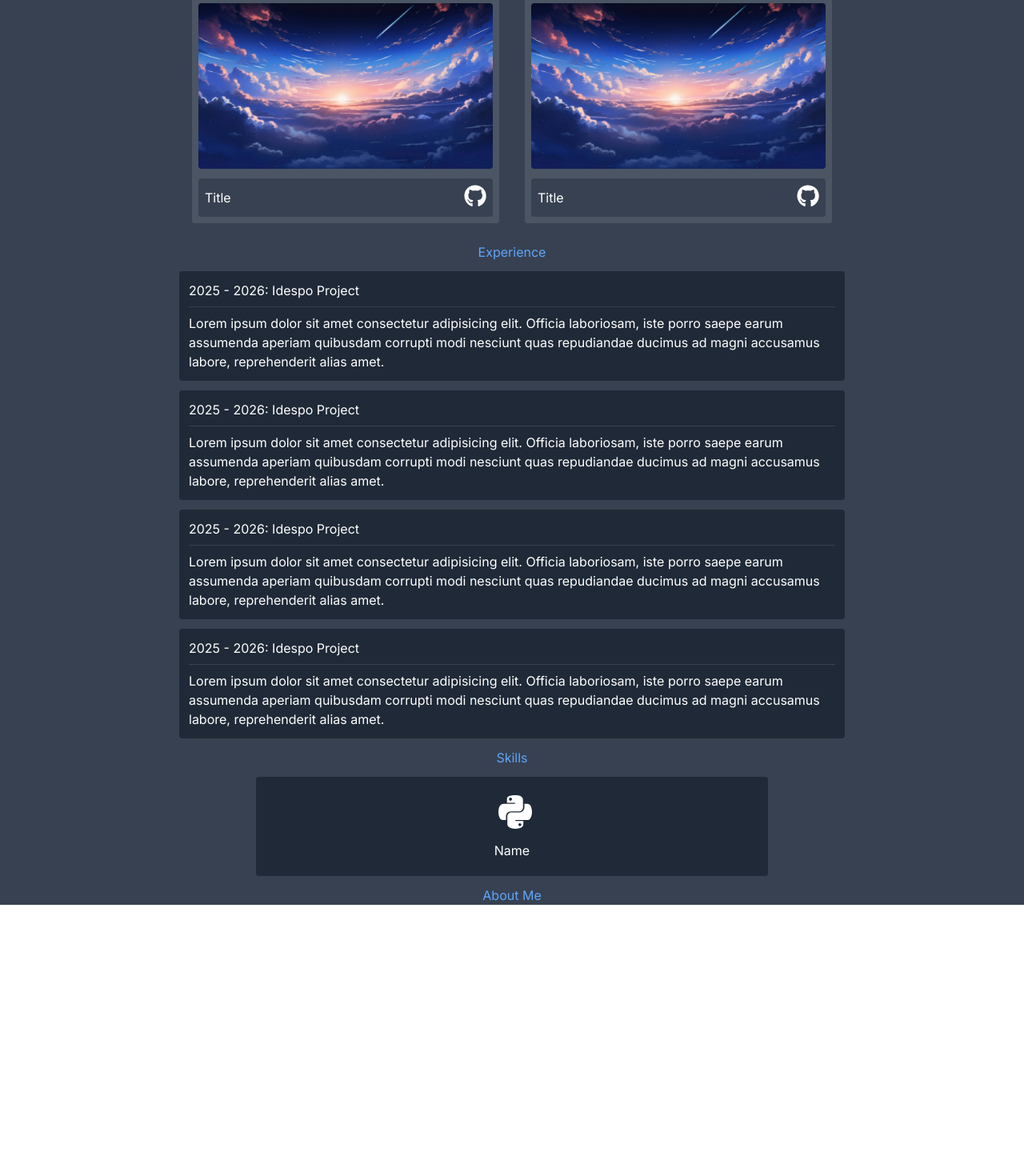
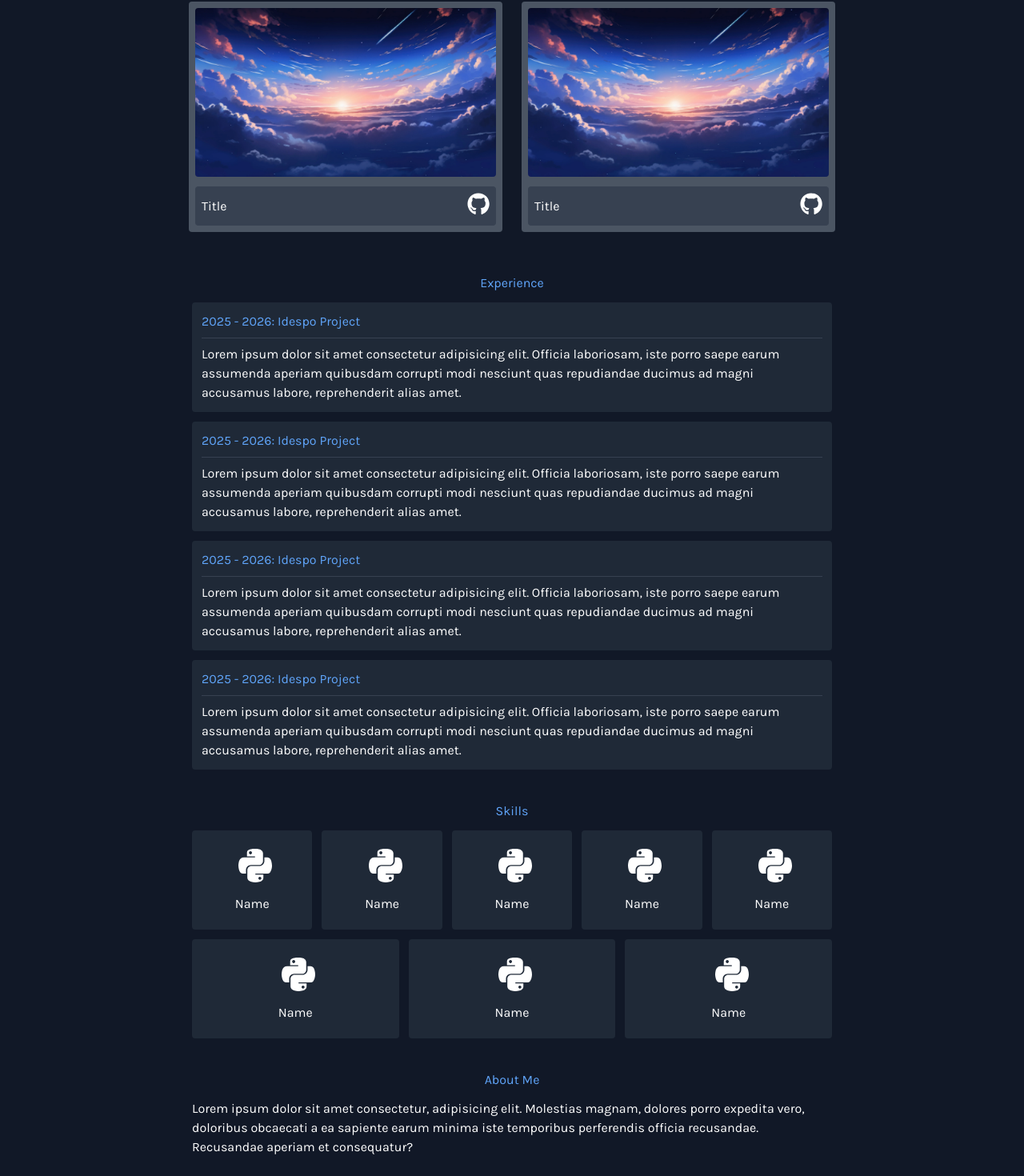
Before and after one commit to John-Chinchilla/MyPage, a Next.js app: page / in a window 1280 px wide. Shown: the part 455-1925 px from the top of the page at 80% size. Before the commit the page ends 1598 px from the top, so only its background shows below. Built offline with nearby package versions, Linux system fonts and the light colour scheme.

Commit message:
AboutMe and Title Components

```diff
--- /dev/null
+++ b/src/app/components/AboutMe/index.jsx
@@ -0,0 +1,9 @@
+
+export default function AboutMe({ }) {
+  return (
+    <section className="pb-10 mt-10">
+      <h3 className='text-blue-400 my-3 text-center'> About Me </h3>
+      <p className="w-[65vw] m-auto px-4"> Lorem ipsum dolor sit amet consectetur, adipisicing elit. Molestias magnam, dolores porro expedita vero, doloribus obcaecati a ea sapiente earum minima iste temporibus perferendis officia recusandae. Recusandae aperiam et consequatur? </p>
+    </section>
+  )
+}
--- /dev/null
+++ b/src/app/components/ExperienceBag/index.jsx
@@ -0,0 +1,15 @@
+import ExperienceCard from "../ExperienceCard";
+
+export default function ExperienceBag({ }) {
+    return (
+        <section>
+          <h3 className='mb-3 mt-10 text-blue-400 text-center'> Experience </h3>
+          <div className='max-w-[65vw] m-auto grid gap-3'>
+            <ExperienceCard />
+            <ExperienceCard />
+            <ExperienceCard />
+            <ExperienceCard />
+          </div>
+        </section>
+    )
+}
--- a/src/app/components/ExperienceCard/index.jsx
+++ b/src/app/components/ExperienceCard/index.jsx
@@ -1,8 +1,8 @@
 
 export default function ExperienceCard({ }) {
     return (
-        <div className='bg-gray-800 p-3 rounded'>
-            <h5> 2025 - 2026: Idespo Project </h5>
+        <div className='bg-gray-800 p-3 mx-4 rounded'>
+            <h5 className="text-blue-400"> 2025 - 2026: Idespo Project </h5>
             <hr className='border-gray-700 my-2' />
             <p>
                 Lorem ipsum dolor sit amet consectetur adipisicing elit. Officia laboriosam, iste porro saepe earum assumenda aperiam quibusdam corrupti modi nesciunt quas repudiandae ducimus ad magni accusamus labore, reprehenderit alias amet.
--- a/src/app/components/ProjectCard/index.jsx
+++ b/src/app/components/ProjectCard/index.jsx
@@ -4,7 +4,7 @@ import Image from "next/image";
 
 export default function ProjectCard({ }) {
     return (
-        <div className="bg-gray-600 w-[30vw] bg-gray-500 p-2 rounded m-3">
+        <div className="bg-gray-600 w-[30vw] bg-gray-500 p-2 rounded m-3 grow">
             <Image src="/images/img1.jpg" width={3840} height={2160} className="rounded" />
             <div className="flex justify-between items-center px-2 bg-gray-700 mt-3 rounded">
                 <h5>
--- /dev/null
+++ b/src/app/components/ProjectsBag/index.jsx
@@ -0,0 +1,15 @@
+import ProjectCard from "../ProjectCard";
+
+export default function ProjectsBag({ }) {
+    return (
+        <section className="text-center">
+            <h3 className="my-3 text-blue-400"> My Projects </h3>
+            <div className="flex flex-wrap justify-around m-auto max-w-[65vw] rounded">
+                <ProjectCard />
+                <ProjectCard />
+                <ProjectCard />
+                <ProjectCard />
+            </div>
+        </section>
+    )
+}
--- a/src/app/components/SkillCard/index.jsx
+++ b/src/app/components/SkillCard/index.jsx
@@ -3,12 +3,9 @@ import { FontAwesomeIcon } from "@fortawesome/react-fontawesome";
 
 export default function SkillCard({ }) {
     return (
-        <div className='w-[65vw] m-auto flex gap-3 justify-around'>
-            <div className='bg-gray-800 w-[40rem] p-5 rounded flex gap-3 grid justify-center'>
-                {/* <Image src={"/images/img1.jpg"} width={3840} height={2160} /> */}
-                <FontAwesomeIcon icon={faPython} className='w-[3rem] h-[3rem] ml-2' />
-                <h5> Name </h5>
-            </div>
+        <div className='bg-gray-800 w-[8rem] p-5 rounded flex gap-3 grid justify-center grow'>
+            <FontAwesomeIcon icon={faPython} className='w-[3rem] h-[3rem] ml-2' />
+            <h5> Name </h5>
         </div>
     )
 }
--- /dev/null
+++ b/src/app/components/SkillsBag/index.jsx
@@ -0,0 +1,19 @@
+import SkillCard from "../SkillCard";
+
+export default function SkillsBag({ }) {
+  return (
+    <section className='text-center'>
+      <h3 className='mb-3 mt-10 text-blue-400'> Skills </h3>
+      <div className='max-w-[65vw] m-auto flex flex-wrap gap-3 px-4'>
+        <SkillCard />
+        <SkillCard />
+        <SkillCard />
+        <SkillCard />
+        <SkillCard />
+        <SkillCard />
+        <SkillCard />
+        <SkillCard />
+      </div>
+    </section>
+  )
+}
--- /dev/null
+++ b/src/app/components/Title/index.jsx
@@ -0,0 +1,9 @@
+
+export default function Title({ }) {
+    return (
+        <section className="text-center">
+            <h1 className="text-blue-400 text-[2rem]"> John Rojas Chinchilla </h1>
+            <h2 className="text-[1.5rem]"> System Enginnering </h2>
+        </section>
+    )
+}
--- a/src/app/layout.jsx
+++ b/src/app/layout.jsx
@@ -1,7 +1,7 @@
-import { Inter } from "next/font/google";
+import { Karla } from "next/font/google";
 import "./globals.css";
 
-const inter = Inter({ subsets: ["latin"] });
+const inter = Karla({ subsets: ["latin"] });
 
 export const metadata = {
   title: "MyPage",
--- a/src/app/page.jsx
+++ b/src/app/page.jsx
@@ -1,44 +1,19 @@
 import React from 'react'
-import ProjectCard from './components/ProjectCard';
-import ExperienceCard from './components/ExperienceCard';
-import Image from 'next/image';
-import { FontAwesomeIcon } from '@fortawesome/react-fontawesome';
-import { faPython } from '@fortawesome/free-brands-svg-icons';
-import SkillCard from './components/SkillCard';
+import ExperienceBag from './components/ExperienceBag';
+import ProjectsBag from './components/ProjectsBag';
+import SkillsBag from './components/SkillsBag';
+import Title from './components/Title';
+import AboutMe from './components/AboutMe';
 
 export default function Home() {
   return (
     <main className="text-white">
-      <article className='bg-gray-700'>
-        <section className="text-center">
-          <h1 className="text-blue-400 text-[2rem]"> John Rojas Chinchilla </h1>
-          <h2 className="text-[1.5rem]"> System Enginnering </h2>
-        </section>
-        <section className="text-center">
-          <h3 className="my-3 text-blue-400"> My Projects </h3>
-          <div className="flex flex-wrap justify-around m-auto max-w-[65vw] rounded">
-            <ProjectCard />
-            <ProjectCard />
-            <ProjectCard />
-            <ProjectCard />
-          </div>
-        </section>
-        <section>
-          <h3 className='my-3 text-blue-400 text-center'> Experience </h3>
-          <div className='w-[65vw] m-auto grid gap-3'>
-            <ExperienceCard />
-            <ExperienceCard />
-            <ExperienceCard />
-            <ExperienceCard />
-          </div>
-        </section>
-        <section className='text-center'>
-          <h3 className='my-3 text-blue-400'> Skills </h3>
-          <SkillCard />
-        </section>
-        <section className='text-center'>
-          <h3 className='my-3 text-blue-400'> About Me </h3>
-        </section>
+      <article className='bg-gray-900'>
+        <Title />
+        <ProjectsBag />
+        <ExperienceBag />
+        <SkillsBag />
+        <AboutMe />
       </article>
     </main>
   );
```
